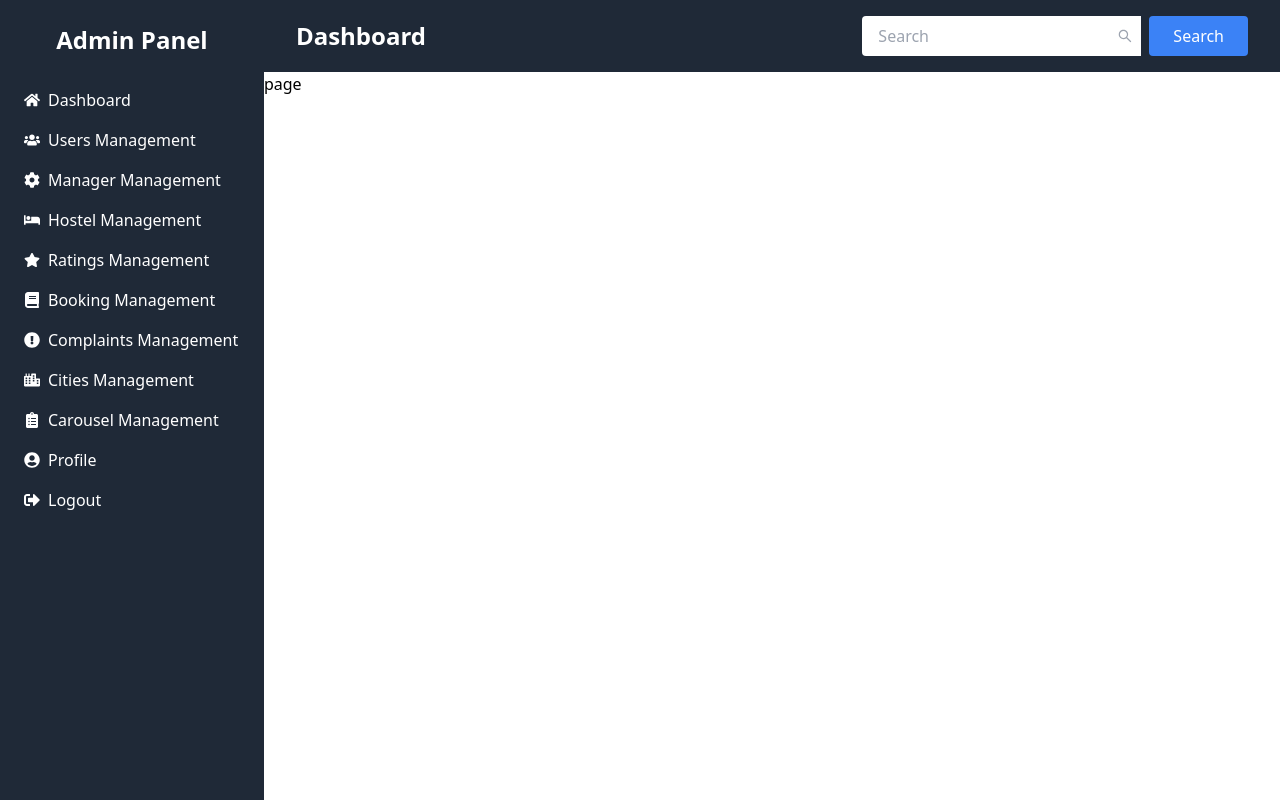
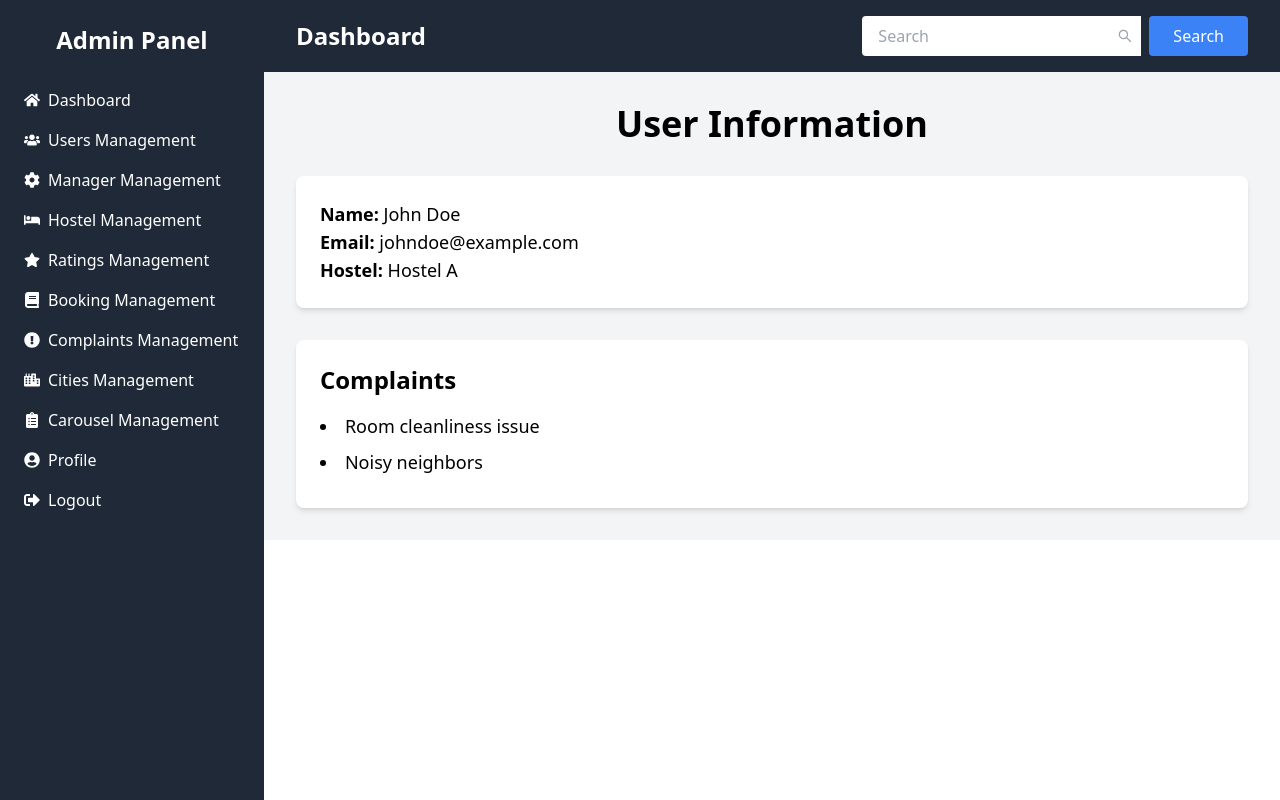
Before and after one commit to AhsanDev404/hostel-ease-admin, a Next.js app: page /admin/users-management/1 in a window 1280 px wide. Built offline with nearby package versions, Linux system fonts and the light colour scheme.

Commit message:
Update page.jsx

```diff
--- a/app/admin/users-management/[id]/page.jsx
+++ b/app/admin/users-management/[id]/page.jsx
@@ -1,7 +1,43 @@
-import React from 'react'
+import React from 'react';
 
-export default function page() {
+const userData = {
+  name: 'John Doe',
+  email: 'johndoe@example.com',
+  hostel: 'Hostel A',
+  complaints: [
+    { id: 1, issue: 'Room cleanliness issue' },
+    { id: 2, issue: 'Noisy neighbors' },
+    // Add more complaints
+  ],
+};
+
+const UserPage = () => {
   return (
-    <div>page</div>
-  )
-}
+    <div className="container mx-auto p-8 bg-gray-100">
+      <h1 className="text-4xl font-bold mb-8 text-center">User Information</h1>
+      <div className="bg-white shadow-md p-6 rounded-lg mb-8">
+        <p className="text-lg">
+          <strong>Name:</strong> {userData.name}
+        </p>
+        <p className="text-lg">
+          <strong>Email:</strong> {userData.email}
+        </p>
+        <p className="text-lg">
+          <strong>Hostel:</strong> {userData.hostel}
+        </p>
+      </div>
+      <div className="bg-white shadow-md p-6 rounded-lg">
+        <h2 className="text-2xl font-semibold mb-4">Complaints</h2>
+        <ul className="list-disc list-inside">
+          {userData.complaints.map(complaint => (
+            <li key={complaint.id} className="text-lg mb-2">
+              {complaint.issue}
+            </li>
+          ))}
+        </ul>
+      </div>
+    </div>
+  );
+};
+
+export default UserPage;
```
